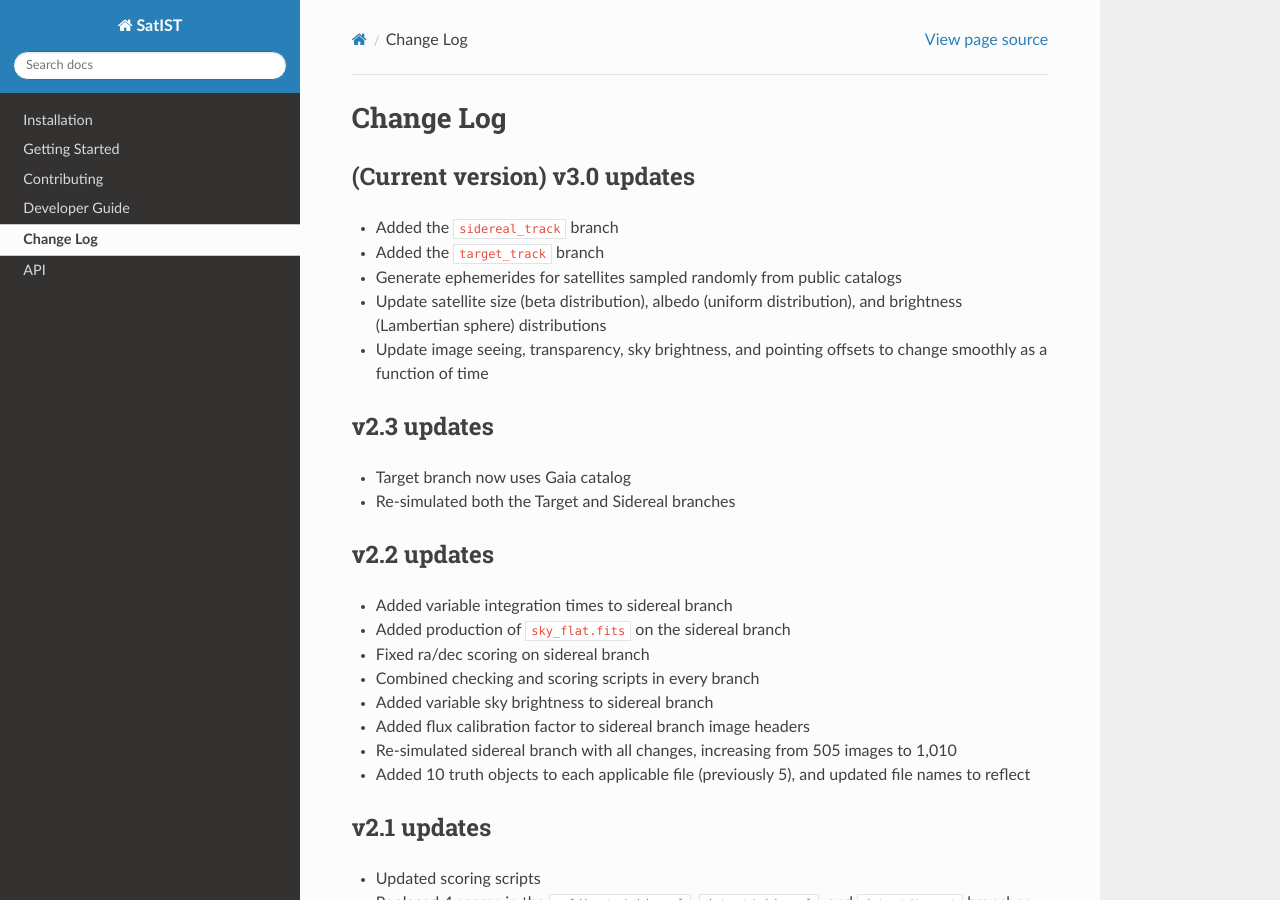
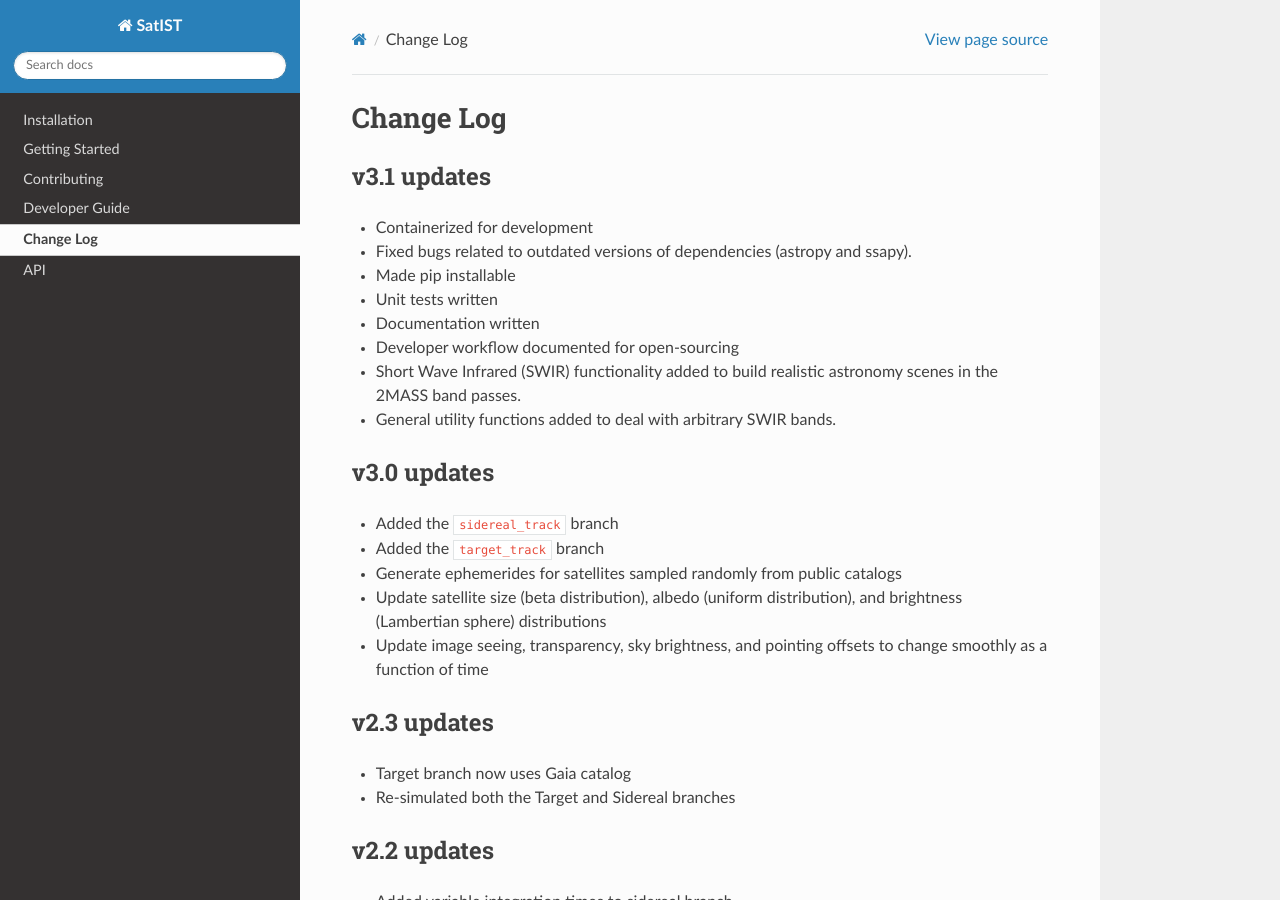
Before and after one commit to LLNL/SImSiT, a Sphinx documentation site: the page built from docs/source/changelog.rst, in a window 1280 px wide and 900 px high. Built offline with Sphinx 7.4.7 and the Read the Docs theme 3.1.0, drawn with Linux system fonts in a browser that asks for light colours; pages that are not in the unit, such as notebooks, are missing from menus.

Commit message:
added v3.1 updates

```diff
--- a/docs/source/changelog.rst
+++ b/docs/source/changelog.rst
@@ -2,7 +2,21 @@
 Change Log
 ==========
 
-**(Current version) v3.0 updates**
+
+**v3.1 updates**
+-----------------
+
+- Containerized for development
+- Fixed bugs related to outdated versions of dependencies (astropy and ssapy).
+- Made pip installable
+- Unit tests written
+- Documentation written
+- Developer workflow documented for open-sourcing
+- Short Wave Infrared (SWIR) functionality added to build realistic astronomy scenes in the 2MASS band passes.
+- General utility functions added to deal with arbitrary SWIR bands.
+
+
+**v3.0 updates**
 ----------------------------------
 
 - Added the ``sidereal_track`` branch
```
